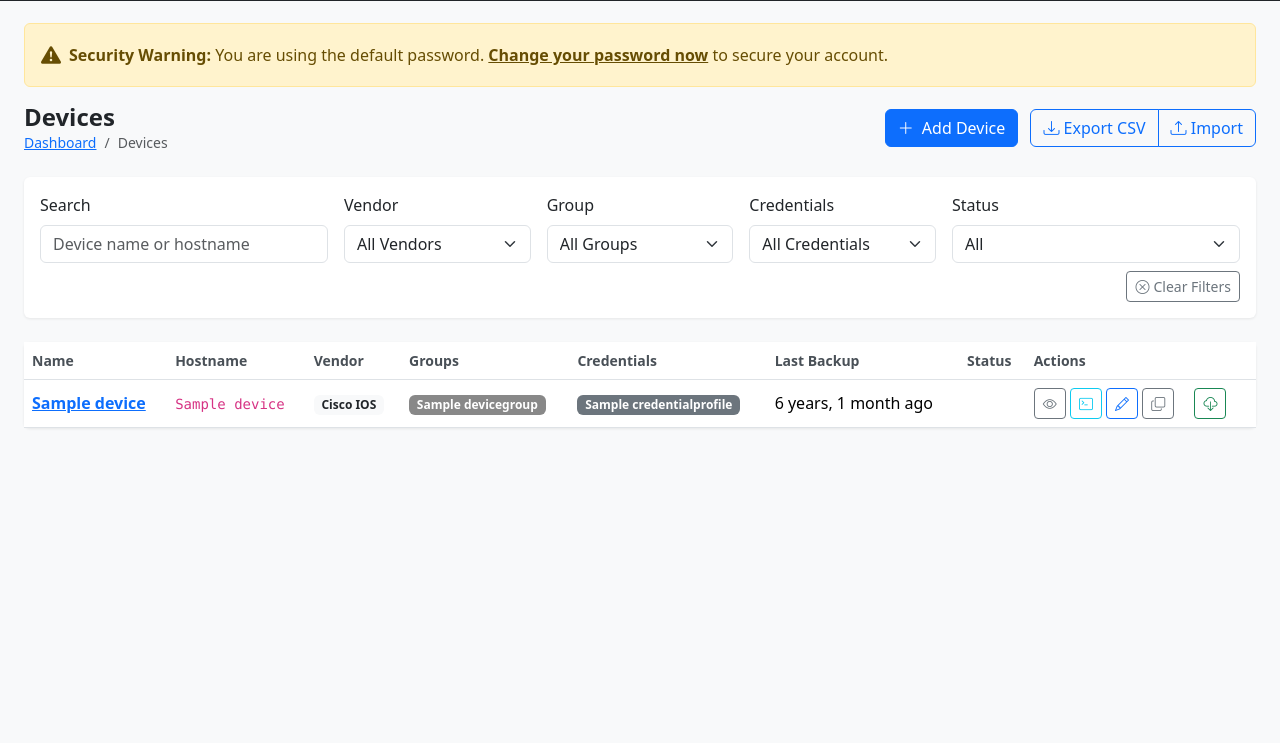
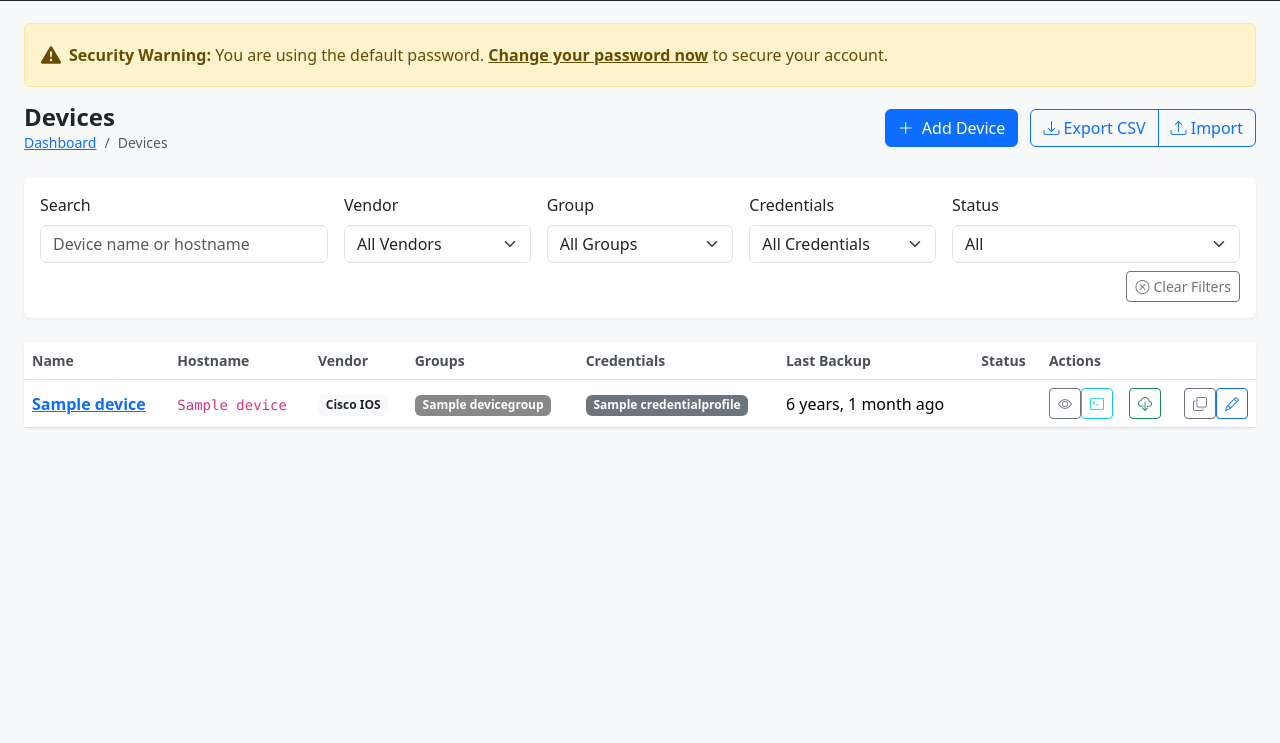
Before and after one commit to CheapVibe/sabra-device-backup, a Django app: page /inventory/devices/ in a window 1280 px wide. Shown: the part 57-800 px from the top of the page. Run offline with Django 5.2, Linux system fonts and the light colour scheme; a user stored in the database is signed in; tables that the repository leaves empty hold one stand-in row (values such as "Sample post"); parts of the project's set-up code (start-up, migrations or seed data) failed here and were passed over; some libraries are stand-ins or nearby versions.

Commit message:
Reorder device action buttons: move Copy/Edit to far right
- View Details | Additional Commands | [gap] Backup Now | [auto] Copy Device | Edit Device
- Added d-flex to enable ms-auto push to right
- Renamed Edit title to Edit Device

```diff
--- a/sabra/templates/inventory/device_list.html
+++ b/sabra/templates/inventory/device_list.html
@@ -162,18 +162,12 @@
                             <span class="badge bg-secondary">Unknown</span>
                             {% endif %}
                         </td>
-                        <td class="action-buttons">
+                        <td class="action-buttons d-flex align-items-center">
                             <a href="{% url 'inventory:device_detail' device.pk %}" class="btn btn-sm btn-outline-secondary" title="View Details">
                                 <i class="bi bi-eye"></i>
                             </a>
                             <a href="{% url 'backups:additional_output_latest' device.pk %}" class="btn btn-sm btn-outline-info" title="View Additional Commands">
                                 <i class="bi bi-terminal"></i>
-                            </a>
-                            <a href="{% url 'inventory:device_edit' device.pk %}" class="btn btn-sm btn-outline-primary" title="Edit">
-                                <i class="bi bi-pencil"></i>
-                            </a>
-                            <a href="{% url 'inventory:device_copy' device.pk %}" class="btn btn-sm btn-outline-secondary" title="Copy Device">
-                                <i class="bi bi-copy"></i>
                             </a>
                             <form action="{% url 'backups:device_backup' device.pk %}" method="post" class="d-inline ms-3">
                                 {% csrf_token %}
@@ -181,6 +175,12 @@
                                     <i class="bi bi-cloud-download"></i>
                                 </button>
                             </form>
+                            <a href="{% url 'inventory:device_copy' device.pk %}" class="btn btn-sm btn-outline-secondary ms-auto" title="Copy Device">
+                                <i class="bi bi-copy"></i>
+                            </a>
+                            <a href="{% url 'inventory:device_edit' device.pk %}" class="btn btn-sm btn-outline-primary" title="Edit Device">
+                                <i class="bi bi-pencil"></i>
+                            </a>
                         </td>
                     </tr>
                     {% empty %}
```
